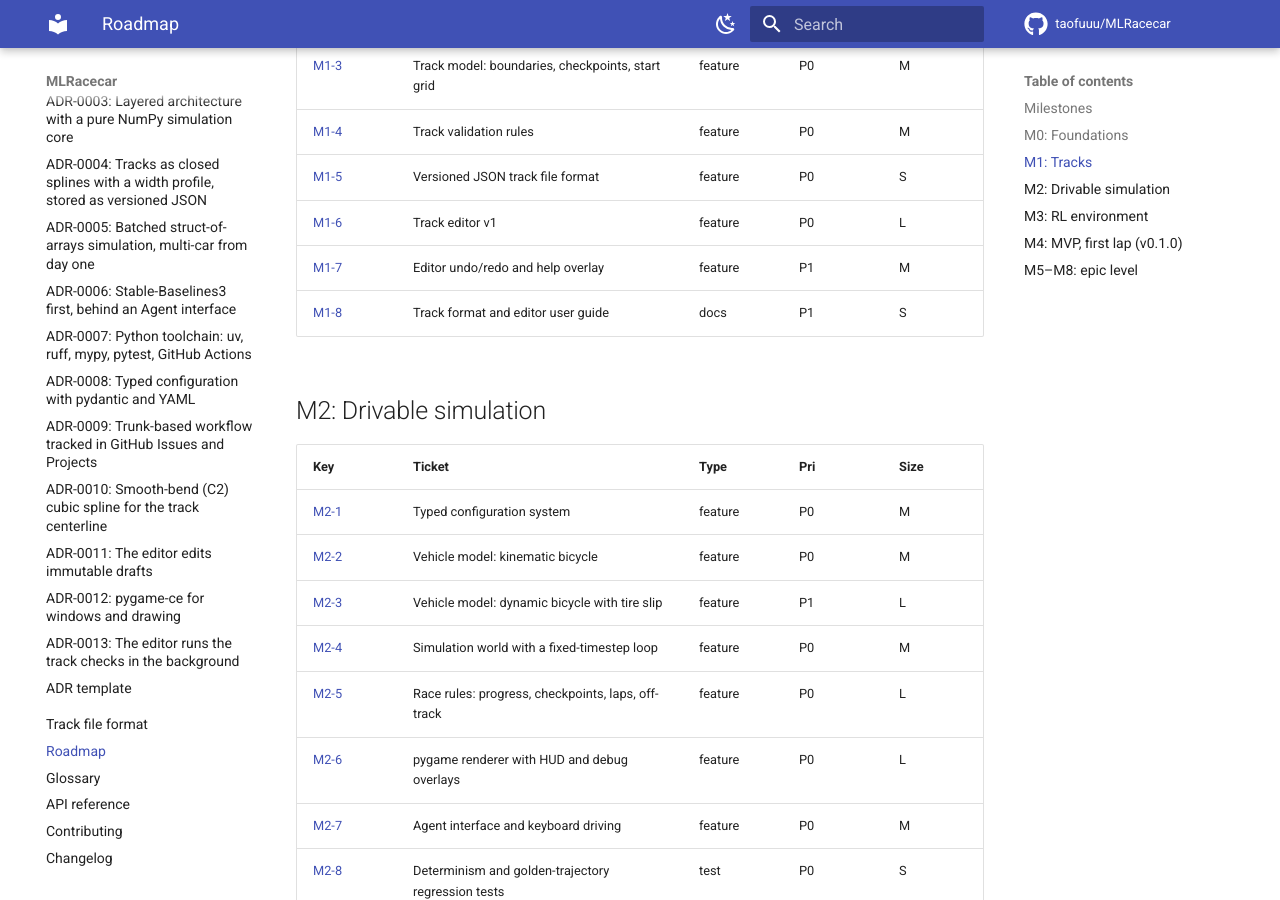
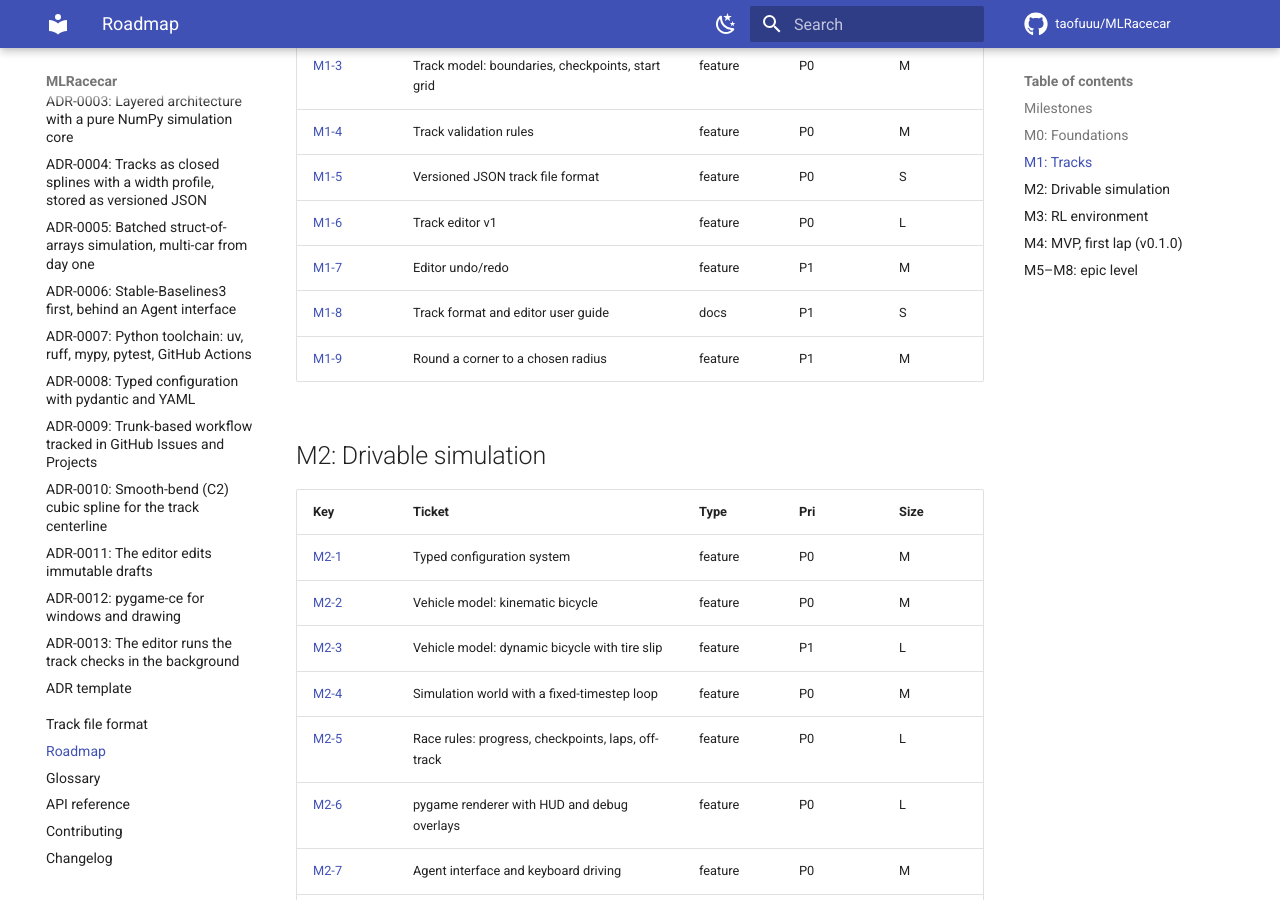
Before and after one commit to taofuuu/MLRacecar, an MkDocs documentation site: the page built from docs/roadmap.md, in a window 1280 px wide and 900 px high, scrolled down 2098 px. Built offline with MkDocs 1.6.1 and Material for MkDocs 9.7.7, drawn with Linux system fonts in a browser that asks for light colours; comment, search, counter and statistics services are not loaded.

Commit message:
docs(backlog): sync M1-7 with #15 and add M1-9 (#79)
M1-7 was rewritten on GitHub for ADR-0011 (a history of drafts instead
of the command pattern; the help panel and unsaved-changes prompt
shipped with the editor). M1-9, rounding a corner to a chosen radius,
was added to M1 during the editor review.

Refs #15

```diff
--- a/docs/roadmap.md
+++ b/docs/roadmap.md
@@ -62,8 +62,9 @@ The tables below list each milestone's tickets: key, ticket, type, priority, siz
 | [M1-4](https://github.com/taofuuu/MLRacecar/issues/12) | Track validation rules                          | feature | P0  | M    |
 | [M1-5](https://github.com/taofuuu/MLRacecar/issues/13) | Versioned JSON track file format                | feature | P0  | S    |
 | [M1-6](https://github.com/taofuuu/MLRacecar/issues/14) | Track editor v1                                 | feature | P0  | L    |
-| [M1-7](https://github.com/taofuuu/MLRacecar/issues/15) | Editor undo/redo and help overlay               | feature | P1  | M    |
+| [M1-7](https://github.com/taofuuu/MLRacecar/issues/15) | Editor undo/redo                                | feature | P1  | M    |
 | [M1-8](https://github.com/taofuuu/MLRacecar/issues/16) | Track format and editor user guide              | docs    | P1  | S    |
+| [M1-9](https://github.com/taofuuu/MLRacecar/issues/79) | Round a corner to a chosen radius               | feature | P1  | M    |
 
 ## M2: Drivable simulation
 
```
Also changed, not shown: 1 other file.
